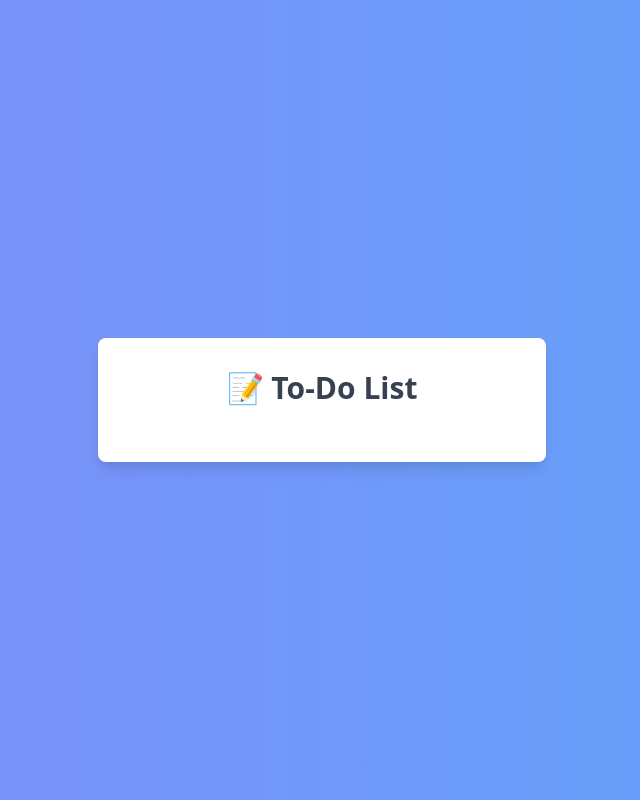
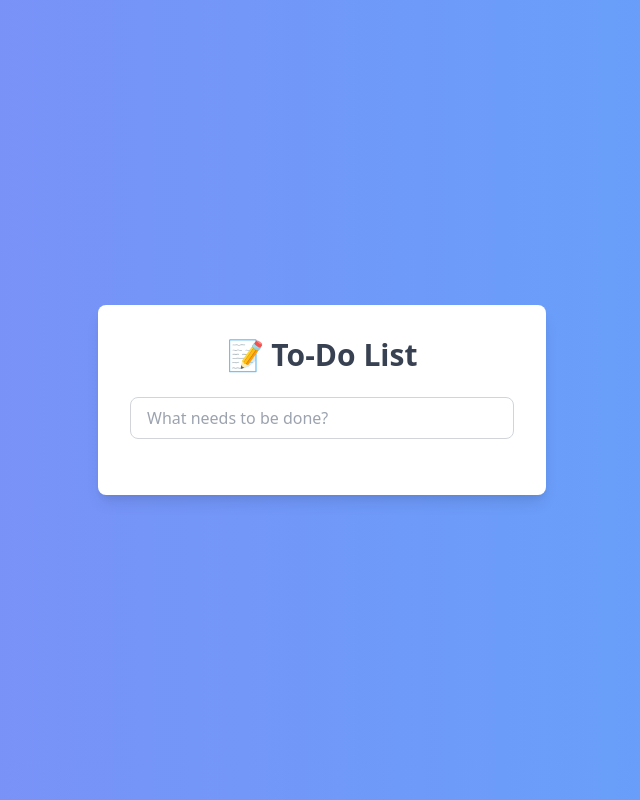
Before and after one commit to jaberamin2/to_do_list, a plain HTML site: page index.html in a window 1280 px wide. Shown: the whole page, without its empty margins (318-958 px from the left). Drawn offline with nearby package versions, Linux system fonts and the light colour scheme.

Commit message:
input field

```diff
--- a/index.html
+++ b/index.html
@@ -12,6 +12,15 @@
         <header class="text-center mb-6">
           <h1 class="text-3xl font-semibold text-gray-700">📝 To-Do List</h1>
         </header>
+
+        <div class="flex items-center space-x-2 mb-6">
+            <input
+              type="text"
+              id="todoInput"
+              placeholder="What needs to be done?"
+              class="flex-1 border border-gray-300 rounded-lg px-4 py-2 focus:outline-none focus:ring-2 focus:ring-indigo-500"
+            />
+          </div>
     </div>
 
   <script src="script.js"></script>
```
